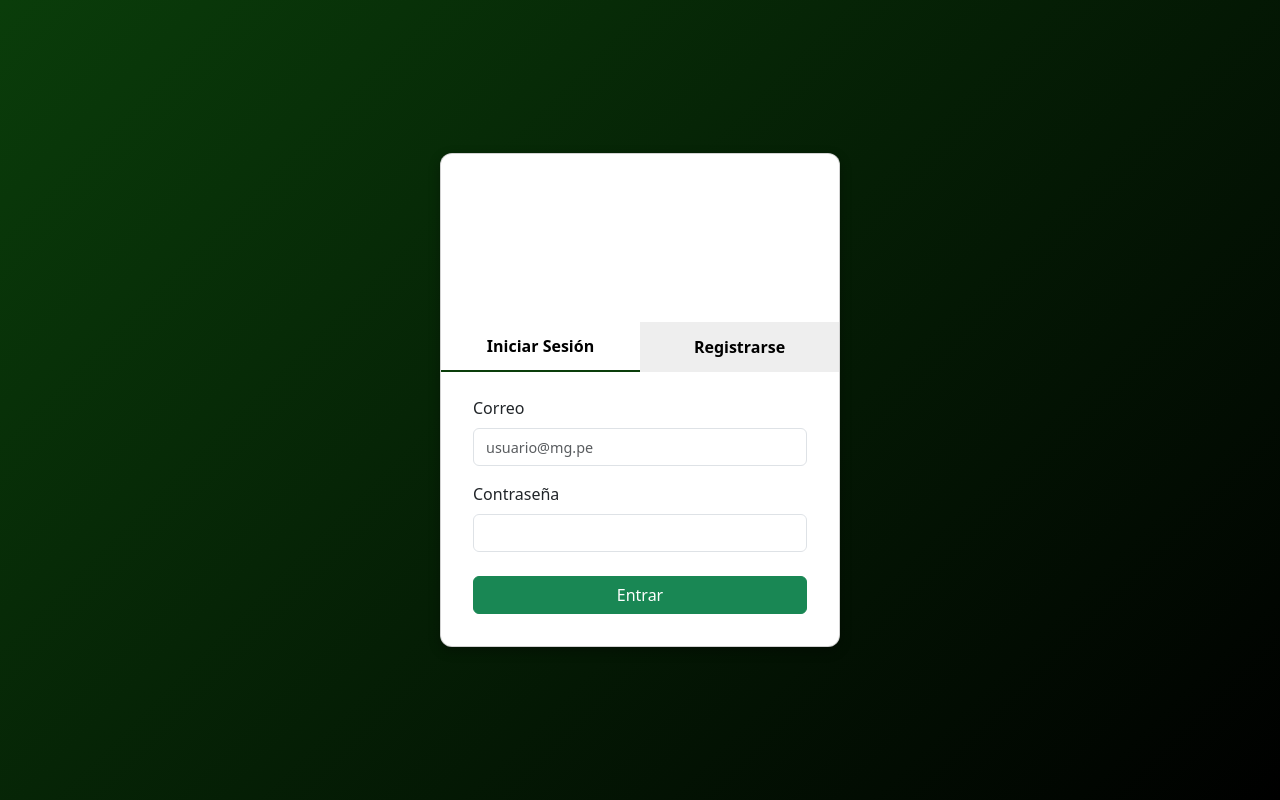
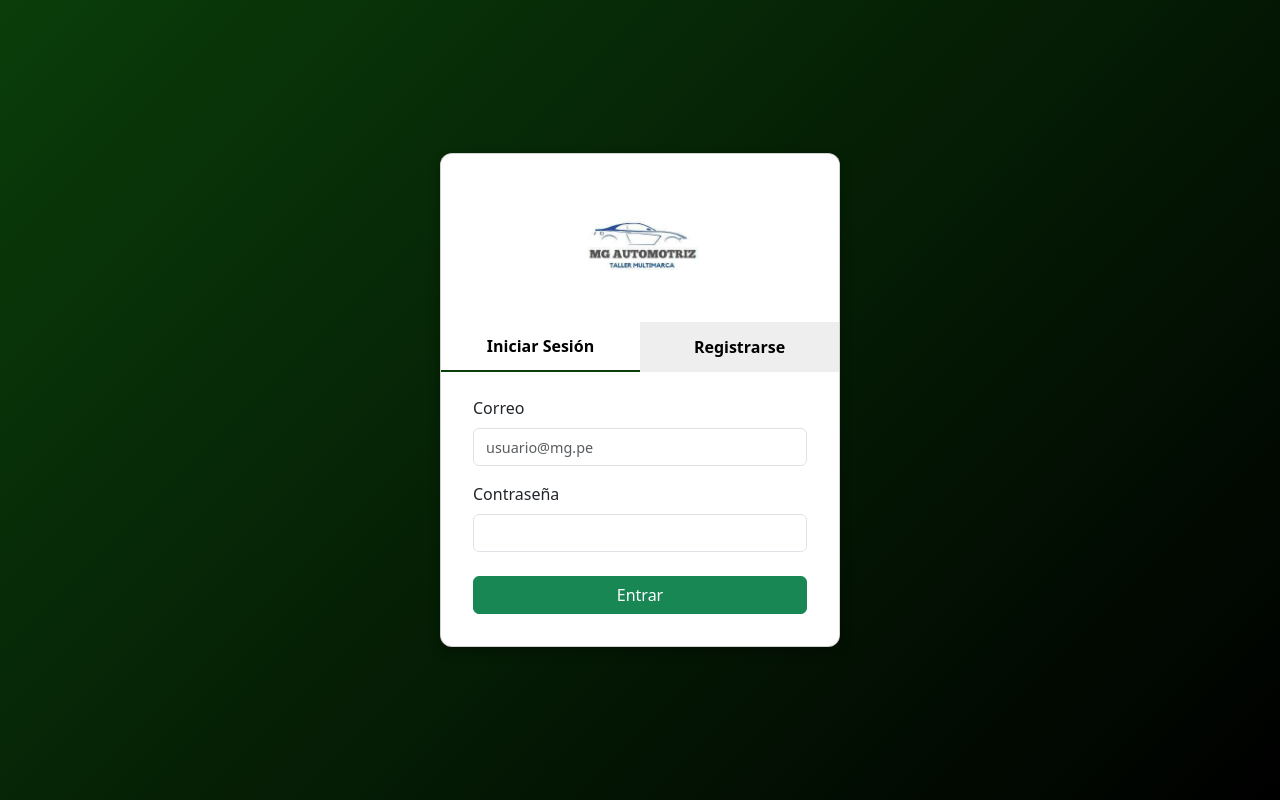
Before and after one commit to Jerson1962/APP, a plain HTML site: page cronograma/index.html in a window 1280 px wide. Drawn offline with nearby package versions, Linux system fonts and the light colour scheme.

Commit message:
Update index.html

```diff
--- a/cronograma/index.html
+++ b/cronograma/index.html
@@ -28,7 +28,7 @@
       margin: 2rem auto 1rem;
       width: 120px;
       height: 120px;
-      background: url('logo.png') no-repeat center/contain;
+      background: url('346654193_217457637734464_6456443459078862484_n.jpg') no-repeat center/contain;
     }
     .tabs {
       display: flex;
```
